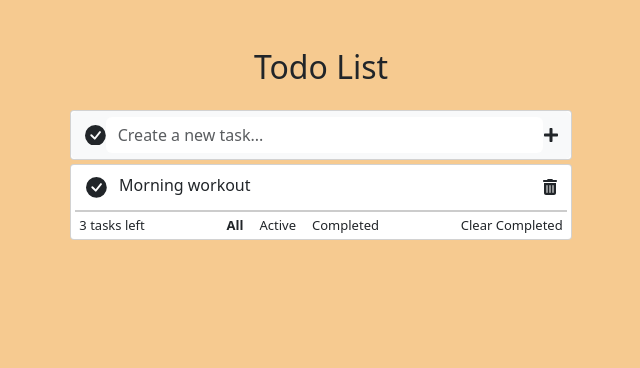
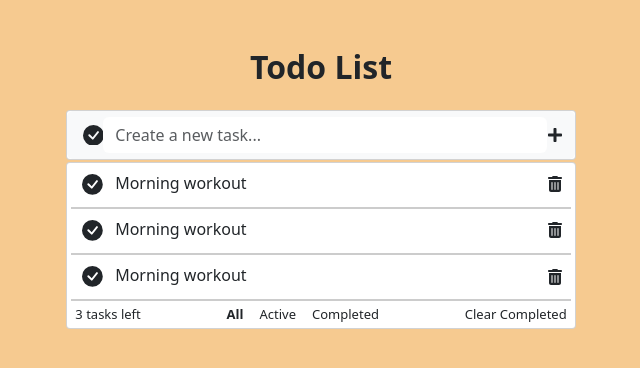
Before and after one commit to KatSultan86/to-do-list, a React (Vite) app: page / in a window 1280 px wide. Shown: the top 368 px of the page, without its empty margins (319-959 px from the left). Built offline with nearby package versions, Linux system fonts and the light colour scheme.

Commit message:
code added

```diff
--- a/src/components/SubmissionForm.jsx
+++ b/src/components/SubmissionForm.jsx
@@ -3,10 +3,11 @@ import { FaPlus } from "react-icons/fa";
 
 function SubmissionForm() {
   return (
+    <div className="subform">
       <form className="container col-11 col-lg-5 mt-5">
-      <h2 className="text-center">Todo List</h2>
+        <h2 className="text-center fw-bold">Todo List</h2>
 
-      <div className="card rounded-1 m-1 mt-4">
+        <div className="card rounded-1 mt-4">
           <span className="input-group-text border-0">
             <div className="mar-Input mb-1">
               <BsCheckCircleFill size={"1.3rem"} />
@@ -23,13 +24,7 @@ function SubmissionForm() {
           </span>
         </div>
       </form>
+    </div>
   );
 }
 export default SubmissionForm;
-
-{
-  /* <div class="input-group">
-<span class="input-group-text"><i class="fas fa-search"></i></span>
-<input type="text" class="form-control" id="exampleInput" placeholder="Search...">
-</div> */
-}
--- a/src/components/ToDoListcard.jsx
+++ b/src/components/ToDoListcard.jsx
@@ -4,7 +4,35 @@ import { FaTrashCan } from "react-icons/fa6";
 function ToDoListcard() {
   return (
     <div className="container  col-11 col-lg-5">
-      <div className="card rounded-1 m-1 ">
+      <div className="card rounded-1  ">
+        <div className="card-bottom-line">
+          <ul className="list-group border-0">
+            <li className="list-group-item border-0 d-flex justify-content-between">
+              <div className="mar-checkmarck mb-1">
+                <BsCheckCircleFill size={"1.3rem"} />
+              </div>
+              <span className="me-auto ms-2 ps-1">Morning workout</span>
+              <div className="mar-trashcan">
+                <FaTrashCan />
+              </div>
+            </li>
+          </ul>
+        </div>
+
+        <div className="card-bottom-line">
+          <ul className="list-group border-0">
+            <li className="list-group-item border-0 d-flex justify-content-between">
+              <div className="mar-checkmarck mb-1">
+                <BsCheckCircleFill size={"1.3rem"} />
+              </div>
+              <span className="me-auto ms-2 ps-1">Morning workout</span>
+              <div className="mar-trashcan">
+                <FaTrashCan />
+              </div>
+            </li>
+          </ul>
+        </div>
+
         <div className="card-bottom-line">
           <ul className="list-group border-0">
             <li className="list-group-item border-0 d-flex justify-content-between">
--- a/src/index.css
+++ b/src/index.css
@@ -32,8 +32,12 @@
   width: 98.5%;
 }
 
+.subform{
+  margin-bottom: 0.08rem;
+}
+
 .mar-Input{
-  margin-left: 0.1rem;
+  margin-left: 0.2rem;
 }
 
 .mar-checkmarck {
@@ -41,5 +45,5 @@
 }
 
 .mar-trashcan{
-  margin-right: -0.47rem;
+  margin-right: -0.5rem;
 }
```
Lines whose indentation alone changed are shown as unchanged.
